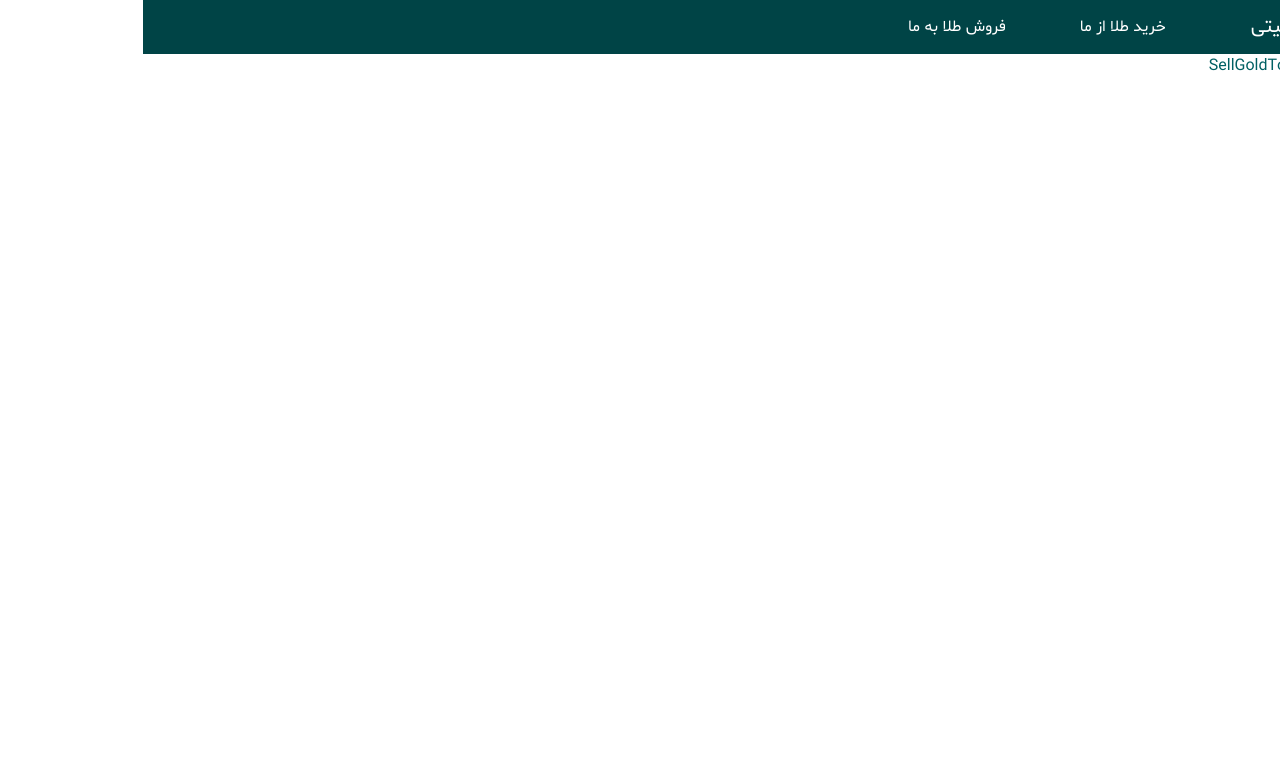
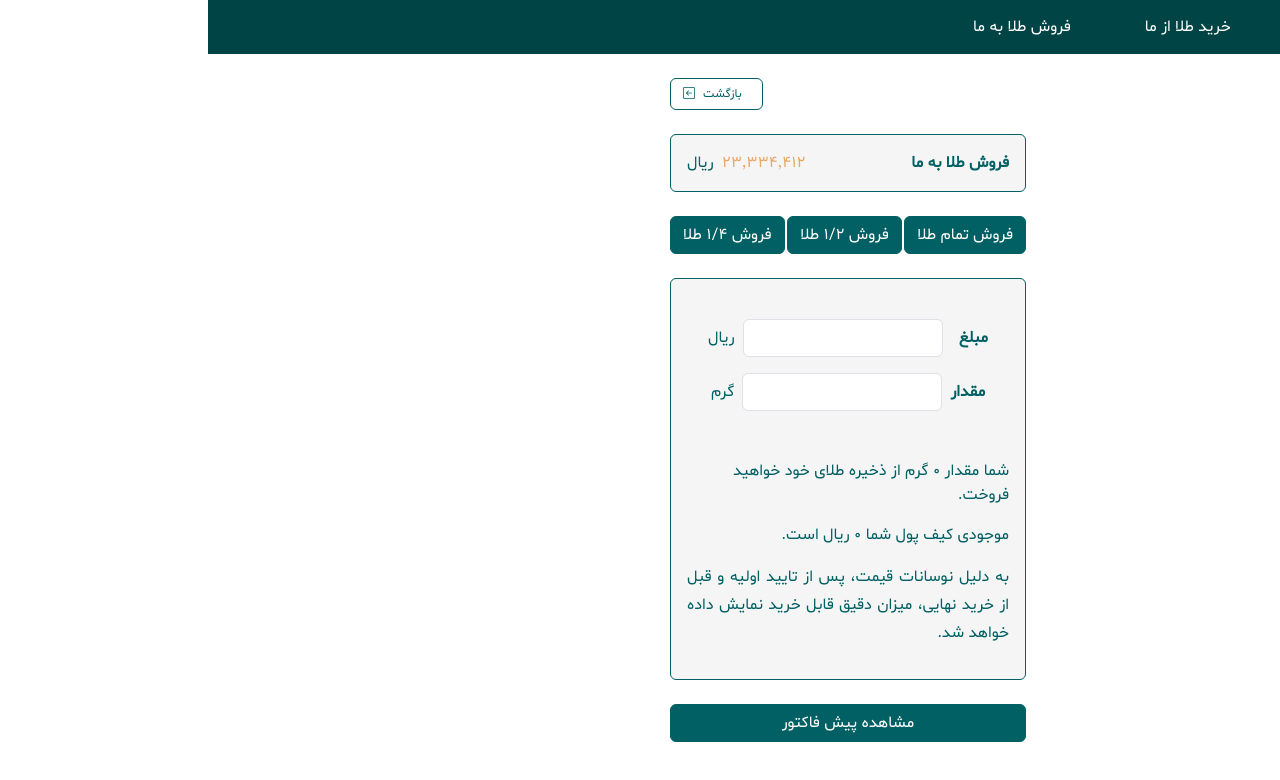
Before and after one commit to sepehrtvk/goldcity, a Next.js app: page /sellGoldToUs in a window 1280 px wide. Shown: the top 780 px of the page. Built offline with nearby package versions, Linux system fonts and the light colour scheme.

Commit message:
round number

```diff
--- a/common/Localization.js
+++ b/common/Localization.js
@@ -108,3 +108,7 @@ export const commaSeperatorForPrice = (amount) => {
   if (persianNum && isnum) return convertNumbersToEnglish(persianNum);
   else return 0;
 };
+
+export const isFloat = (n) => {
+  return Number(n) === n && n % 1 !== 0;
+};
--- a/components/sellAndBuyPrice/sellAndBuyPrice.jsx
+++ b/components/sellAndBuyPrice/sellAndBuyPrice.jsx
@@ -1,6 +1,7 @@
 import React, { useEffect, useState } from 'react';
 import {
   convertNumbersToEnglish,
+  isFloat,
   toLocaleCurrencyString,
 } from '../../common/Localization';
 
@@ -31,7 +32,13 @@ const SellAndBuyPrice = ({ goldPrice, getValues }) => {
 
             if (value === '' || re.test(value)) {
               setPrice(value);
-              setAmount((+value / goldPrice).toFixed(8).toString());
+              const number = +value / goldPrice;
+
+              if (isFloat(number)) {
+                setAmount(number.toFixed(8).toString());
+              } else {
+                setAmount(number.toString());
+              }
             }
           }}
         />
--- a/pages/product/[productid].js
+++ b/pages/product/[productid].js
@@ -13,8 +13,6 @@ const ProductDetailsPage = () => {
 
   const goldItem = getAllGoldItem(productId);
 
-  console.log(goldItem);
-
   if (!goldItem) return null;
 
   return (
@@ -28,7 +26,7 @@ const ProductDetailsPage = () => {
                 router.replace('/home');
               }}>
               <span className='mx-2'>بازگشت</span>
-              <i class='bi bi-arrow-left-square '></i>
+              <i className='bi bi-arrow-left-square '></i>
             </div>
           </div>
         </div>
--- a/pages/sellGoldToUs/index.js
+++ b/pages/sellGoldToUs/index.js
@@ -1,7 +1,76 @@
-import React from 'react';
+import React, { useState } from 'react';
+import { toLocaleCurrencyString } from '../../common/Localization';
+import SellAndBuyPrice from '../../components/sellAndBuyPrice/sellAndBuyPrice';
+import { useRouter } from 'next/router';
 
 const SellGoldToUsPage = () => {
-  return <div>SellGoldToUsPage</div>;
+  const [values, setValues] = useState(null);
+  const router = useRouter();
+
+  const getValues = (values) => {
+    setValues(values);
+  };
+
+  return (
+    <>
+      <div className='row justify-content-center my-4'>
+        <div className='col-12 col-md-4 text-start'>
+          <div
+            className='btn btn-outline-primary text-sm'
+            onClick={() => {
+              router.replace('/home');
+            }}>
+            <span className='mx-2'>بازگشت</span>
+            <i className='bi bi-arrow-left-square '></i>
+          </div>
+        </div>
+      </div>
+      <div className='row justify-content-center mb-5'>
+        <div className='col-12 col-md-4'>
+          <div className='border border-primary rounded-2 p-3 bg-light'>
+            <div className='d-flex justify-content-between align-items-center'>
+              <div>
+                <span className='text-primary fw-bold'>فروش طلا به ما</span>
+              </div>
+              <div>
+                <span className='text-gold ms-2'>
+                  {toLocaleCurrencyString('23334412')}
+                </span>
+                <span className='text-primary'>ریال</span>
+              </div>
+            </div>
+          </div>
+
+          <div className='mt-4'>
+            <div className='d-flex justify-content-between align-items-center'>
+              <span className='btn btn-primary'>فروش تمام طلا</span>
+              <span className='btn btn-primary'>فروش ۱/۲ طلا</span>
+              <span className='btn btn-primary'>فروش ۱/۴ طلا</span>
+            </div>
+          </div>
+
+          <div className='border border-primary rounded-2 p-3 bg-light mt-4'>
+            <div className='d-flex flex-column justify-content-between '>
+              <SellAndBuyPrice goldPrice={23334412} getValues={getValues} />
+              <p className='mt-2'>
+                {`شما مقدار ${
+                  values && values.amount ? values.amount : '0'
+                } گرم از ذخیره طلای خود خواهید فروخت.`}
+              </p>
+              <p>موجودی کیف پول شما 0 ریال است.</p>
+              <p style={{ textAlign: 'justify', lineHeight: '1.75rem' }}>
+                به دلیل نوسانات قیمت، پس از تایید اولیه و قبل از خرید نهایی،
+                میزان دقیق قابل خرید نمایش داده خواهد شد.
+              </p>
+            </div>
+          </div>
+          <div className='mt-4'>
+            <span className='btn btn-primary w-100'>مشاهده پیش فاکتور</span>
+          </div>
+        </div>
+      </div>
+    </>
+  );
 };
 
 export default SellGoldToUsPage;
```
Also changed, not shown: pages/buyGoldFromUs/index.js (+19 -3 lines).
